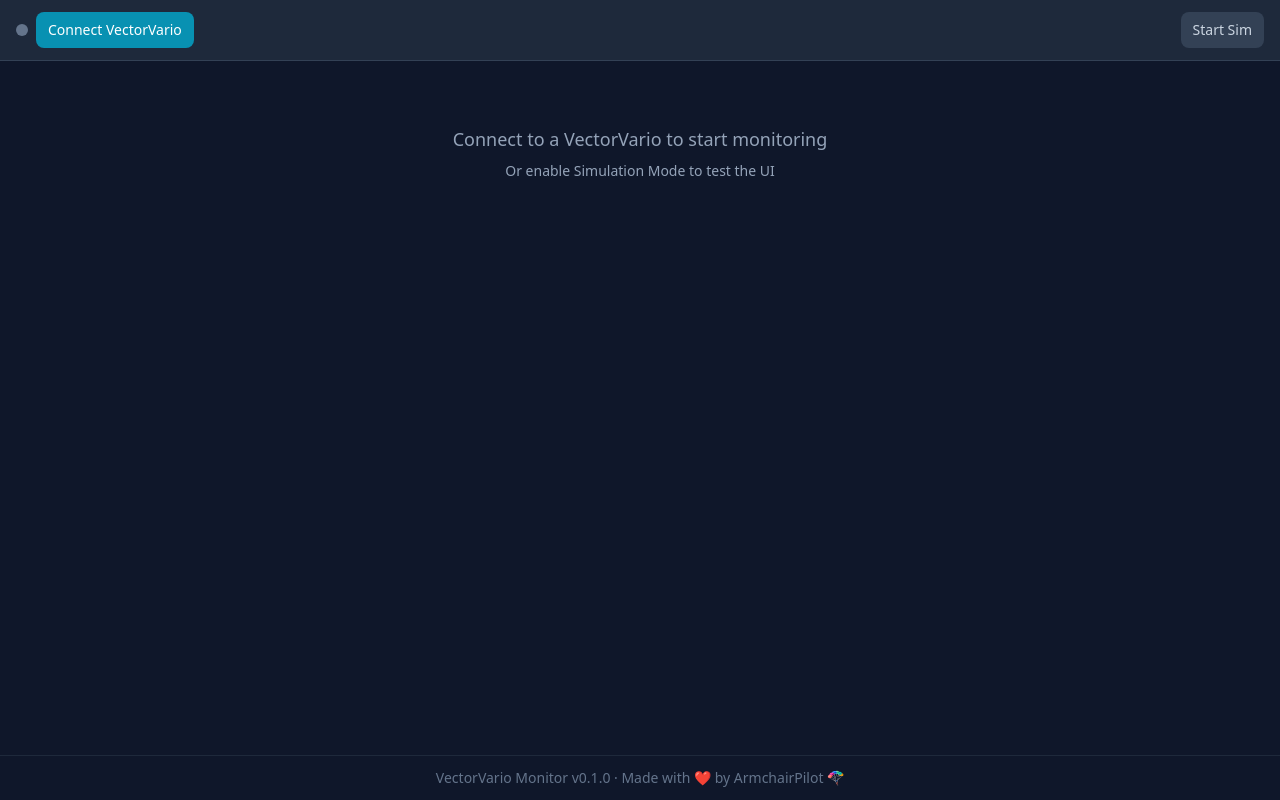
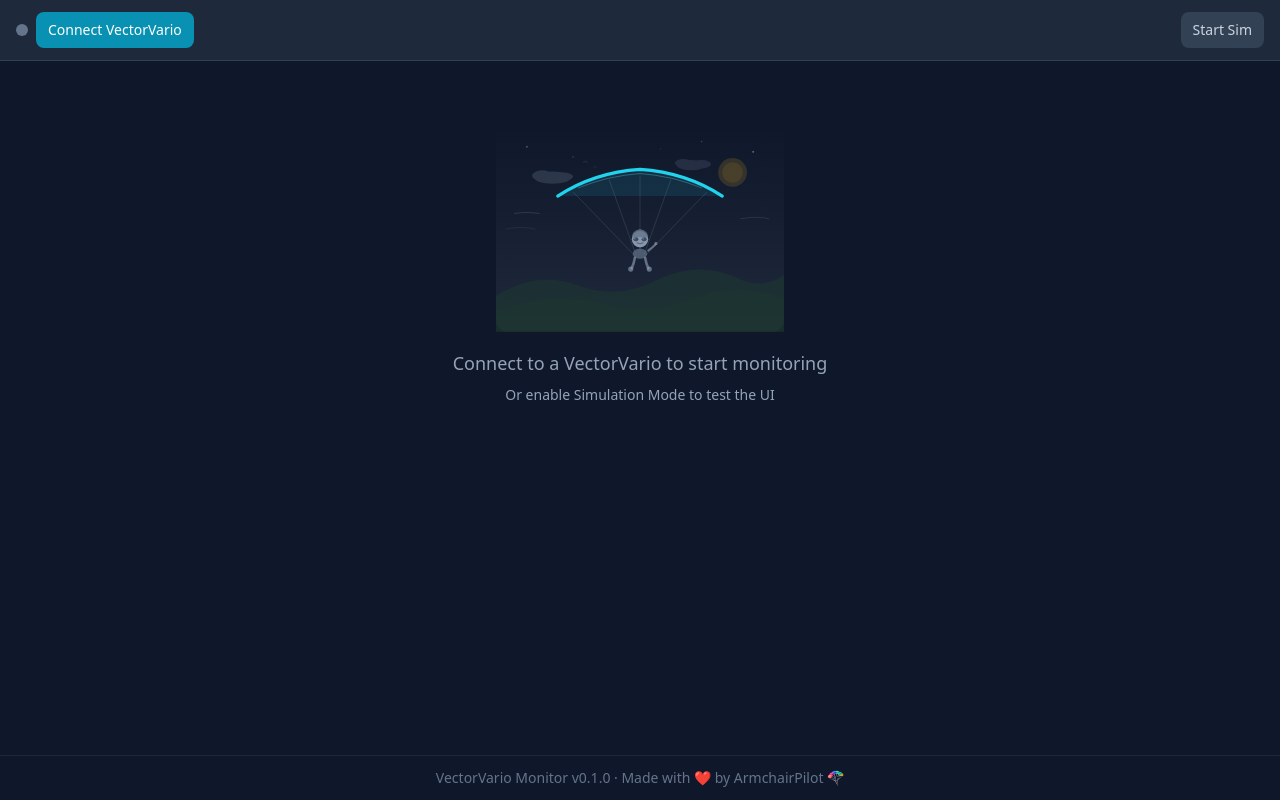
Before and after one commit to zinuzoid/VectorVario-monitor, a React (Vite) app: page / in a window 1280 px wide. Built offline with nearby package versions, Linux system fonts and the light colour scheme.

Commit message:
add illustration

```diff
--- a/src/App.jsx
+++ b/src/App.jsx
@@ -5,6 +5,7 @@
 import { BigNumber } from './components/BigNumber';
 import { TASGraph } from './components/TASGraph';
 import { EnvGraph } from './components/EnvGraph';
+import { WelcomeIllustration } from './components/WelcomeIllustration';
 
 function App() {
   const [useSimulation, setUseSimulation] = useState(false);
@@ -66,6 +67,7 @@
 
         {!connected && !useSimulation && (
           <div className="text-center py-12 text-slate-400">
+            <WelcomeIllustration />
             <p className="text-lg mb-2">Connect to a VectorVario to start monitoring</p>
             <p className="text-sm">Or enable Simulation Mode to test the UI</p>
           </div>
--- /dev/null
+++ b/src/components/WelcomeIllustration.jsx
@@ -0,0 +1,123 @@
+export function WelcomeIllustration() {
+  return (
+    <svg
+      viewBox="0 0 280 200"
+      className="w-56 h-40 sm:w-72 sm:h-52 mx-auto mb-4"
+      fill="none"
+      xmlns="http://www.w3.org/2000/svg"
+    >
+      {/* Sky gradient */}
+      <defs>
+        <linearGradient id="sky" x1="0" y1="0" x2="0" y2="1">
+          <stop offset="0%" stopColor="#0f172a" />
+          <stop offset="100%" stopColor="#1e293b" />
+        </linearGradient>
+      </defs>
+      <rect width="280" height="200" fill="url(#sky)" rx="12" />
+
+      {/* Stars */}
+      <circle cx="30" cy="20" r="1" fill="#94a3b8" opacity="0.4" />
+      <circle cx="75" cy="30" r="0.8" fill="#94a3b8" opacity="0.3" />
+      <circle cx="250" cy="25" r="1" fill="#94a3b8" opacity="0.5" />
+      <circle cx="200" cy="15" r="0.8" fill="#94a3b8" opacity="0.3" />
+      <circle cx="160" cy="22" r="0.6" fill="#94a3b8" opacity="0.25" />
+
+      {/* Soft rolling hills */}
+      <path
+        d="M0 165 Q40 140 80 155 Q120 170 160 148 Q200 130 240 150 Q260 158 280 145 L280 200 L0 200 Z"
+        fill="#1e3a2f"
+        opacity="0.5"
+      />
+      <path
+        d="M0 180 Q50 160 100 172 Q150 185 200 165 Q240 152 280 168 L280 200 L0 200 Z"
+        fill="#1e3a2f"
+        opacity="0.35"
+      />
+
+      {/* Moon */}
+      <circle cx="230" cy="45" r="14" fill="#fbbf24" opacity="0.15" />
+      <circle cx="230" cy="45" r="10" fill="#fbbf24" opacity="0.1" />
+
+      {/* Puffy clouds */}
+      <g opacity="0.2">
+        <ellipse cx="55" cy="50" rx="18" ry="6" fill="#94a3b8" />
+        <ellipse cx="45" cy="48" rx="10" ry="5" fill="#94a3b8" />
+        <ellipse cx="65" cy="49" rx="10" ry="4" fill="#94a3b8" />
+      </g>
+      <g opacity="0.15">
+        <ellipse cx="190" cy="38" rx="14" ry="5" fill="#94a3b8" />
+        <ellipse cx="182" cy="36" rx="8" ry="4" fill="#94a3b8" />
+        <ellipse cx="200" cy="37" rx="9" ry="4" fill="#94a3b8" />
+      </g>
+
+      {/* === Paraglider === */}
+      {/* Canopy — smooth puffy arc */}
+      <path
+        d="M60 68 Q95 45 140 42 Q185 45 220 68"
+        stroke="#22d3ee"
+        strokeWidth="3"
+        strokeLinecap="round"
+        fill="#22d3ee"
+        fillOpacity="0.1"
+      />
+      {/* Canopy highlight */}
+      <path
+        d="M80 60 Q110 48 140 46 Q170 48 200 60"
+        stroke="#67e8f9"
+        strokeWidth="1"
+        strokeLinecap="round"
+        fill="none"
+        opacity="0.3"
+      />
+
+      {/* Lines — converging to waist level */}
+      <line x1="75" y1="64" x2="134" y2="125" stroke="#94a3b8" strokeWidth="0.5" opacity="0.35" />
+      <line x1="110" y1="52" x2="136" y2="125" stroke="#94a3b8" strokeWidth="0.5" opacity="0.35" />
+      <line x1="140" y1="48" x2="140" y2="125" stroke="#94a3b8" strokeWidth="0.5" opacity="0.35" />
+      <line x1="170" y1="52" x2="144" y2="125" stroke="#94a3b8" strokeWidth="0.5" opacity="0.35" />
+      <line x1="205" y1="64" x2="146" y2="125" stroke="#94a3b8" strokeWidth="0.5" opacity="0.35" />
+
+      {/* Cute pilot — chibi style */}
+      {/* Big round head with helmet */}
+      <circle cx="140" cy="110" r="8" fill="#94a3b8" opacity="0.9" />
+      {/* Helmet */}
+      <path
+        d="M132 108 Q132 102 140 100 Q148 102 148 108"
+        fill="#64748b"
+        opacity="0.8"
+      />
+      {/* Goggles */}
+      <ellipse cx="136" cy="110" rx="2.5" ry="2" fill="#0f172a" opacity="0.6" />
+      <ellipse cx="144" cy="110" rx="2.5" ry="2" fill="#0f172a" opacity="0.6" />
+      {/* Goggle shine */}
+      <circle cx="135" cy="109.5" r="0.7" fill="#67e8f9" opacity="0.5" />
+      <circle cx="143" cy="109.5" r="0.7" fill="#67e8f9" opacity="0.5" />
+      {/* Smile */}
+      <path d="M137 113.5 Q140 115.5 143 113.5" stroke="#0f172a" strokeWidth="0.8" strokeLinecap="round" fill="none" opacity="0.5" />
+
+      {/* Round lil body */}
+      <ellipse cx="140" cy="124" rx="7" ry="5" fill="#64748b" opacity="0.7" />
+
+      {/* Stubby legs dangling */}
+      <path d="M135 128 Q134 134 132 138" stroke="#94a3b8" strokeWidth="2.5" strokeLinecap="round" opacity="0.6" fill="none" />
+      <path d="M145 128 Q146 134 148 138" stroke="#94a3b8" strokeWidth="2.5" strokeLinecap="round" opacity="0.6" fill="none" />
+
+      {/* Lil round feet */}
+      <circle cx="131" cy="139" r="2.5" fill="#94a3b8" opacity="0.6" />
+      <circle cx="149" cy="139" r="2.5" fill="#94a3b8" opacity="0.6" />
+
+      {/* Tiny waving hand */}
+      <path d="M148 121 Q152 118 155 115" stroke="#94a3b8" strokeWidth="2" strokeLinecap="round" opacity="0.6" fill="none" />
+      <circle cx="155.5" cy="114" r="1.5" fill="#94a3b8" opacity="0.6" />
+
+      {/* Wind swooshes */}
+      <path d="M18 85 Q30 83 42 85" stroke="#64748b" strokeWidth="1" strokeLinecap="round" opacity="0.3" fill="none" />
+      <path d="M10 100 Q25 97 38 100" stroke="#64748b" strokeWidth="0.8" strokeLinecap="round" opacity="0.2" fill="none" />
+      <path d="M238 90 Q252 87 265 90" stroke="#64748b" strokeWidth="1" strokeLinecap="round" opacity="0.25" fill="none" />
+
+      {/* Lil birds */}
+      <path d="M85 35 Q87 33 89 35" stroke="#94a3b8" strokeWidth="0.7" strokeLinecap="round" opacity="0.25" fill="none" />
+      <path d="M95 40 Q96.5 38.5 98 40" stroke="#94a3b8" strokeWidth="0.5" strokeLinecap="round" opacity="0.2" fill="none" />
+    </svg>
+  );
+}
```
